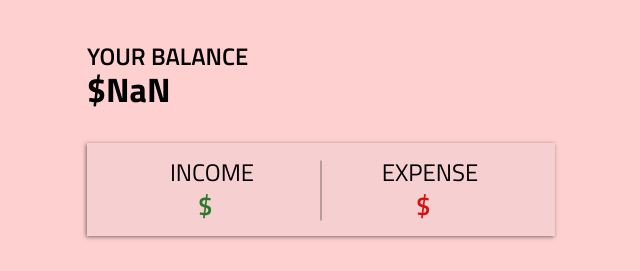
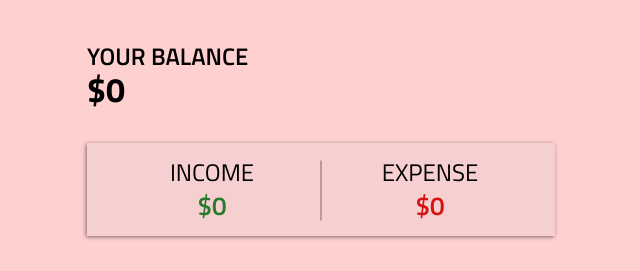
Before and after one commit to stopmybrother/Income-Expense-Tracker-with-Redux, a React (Create React App) app in the folder expense-tracker-redux/: page / in a window 1280 px wide. Shown: the part 121-392 px from the top of the page, without its empty margins (319-959 px from the left). Built offline with nearby package versions, Linux system fonts and the light colour scheme.

Commit message:
fix: added calculating of income, expenses and totalAmount with useMemo un App.tsx

```diff
--- a/expense-tracker-redux/src/App.tsx
+++ b/expense-tracker-redux/src/App.tsx
@@ -1,7 +1,10 @@
-import React from 'react';
+import React, { useMemo } from 'react';
 import './App.css';
 import { createGlobalStyle, ThemeProvider } from "styled-components";
 import { themes } from "./styled-components/themes";
+import { useSelector } from "react-redux";
+import { transactionsSelector } from "./redux/selectors/transactionsSelector/transactionsSelector";
+import { ITransaction } from "./mock-data/mock-data";
 import { Header } from "./components/Header/Header";
 import { Wrapper } from "./styled-components/components/Wrapper";
 import { FlexContainerCentered } from "./styled-components/components/Container";
@@ -43,6 +46,25 @@ const GlobalStyle = createGlobalStyle`
 `;
 
 export const App = () => {
+    const transactions = useSelector( transactionsSelector );
+    const incomeAmount: number = useMemo( () =>
+        +transactions
+            .filter( ( transaction: ITransaction ) => transaction.category === "income" )
+            .map( ( transaction: ITransaction ) => transaction.amount )
+            .reduce( ( prev: number, amount: number) => ( prev += amount ), 0 )
+            .toFixed( 2 ),
+        [ transactions ]
+    );
+    const expenseAmount: number = useMemo( () =>
+        +transactions
+            .filter( ( transaction: ITransaction ) => transaction.category === "expense" )
+            .map( ( transaction: ITransaction ) => transaction.amount )
+            .reduce( ( prev:number, amount: number) => ( prev += Math.abs(amount) ), 0 )
+            .toFixed( 2 ), [ transactions ]
+    );
+    const totalAmount: number = useMemo( () =>
+        incomeAmount - expenseAmount,
+        [ incomeAmount, expenseAmount ] );
   return (
       <ThemeProvider theme={ themes }>
         <GlobalStyle />
@@ -53,8 +75,13 @@ export const App = () => {
                   flexDirection = "column"
                   rowGap = { 35 }
               >
-                  <Balance />
-                  <IncomeExpenses />
+                  <Balance
+                      totalAmount = { totalAmount }
+                  />
+                  <IncomeExpenses
+                      incomes = { incomeAmount }
+                      expenses = { expenseAmount }
+                  />
                   <TransactionList />
                   <AddTransaction />
               </FlexContainerCentered>
```
